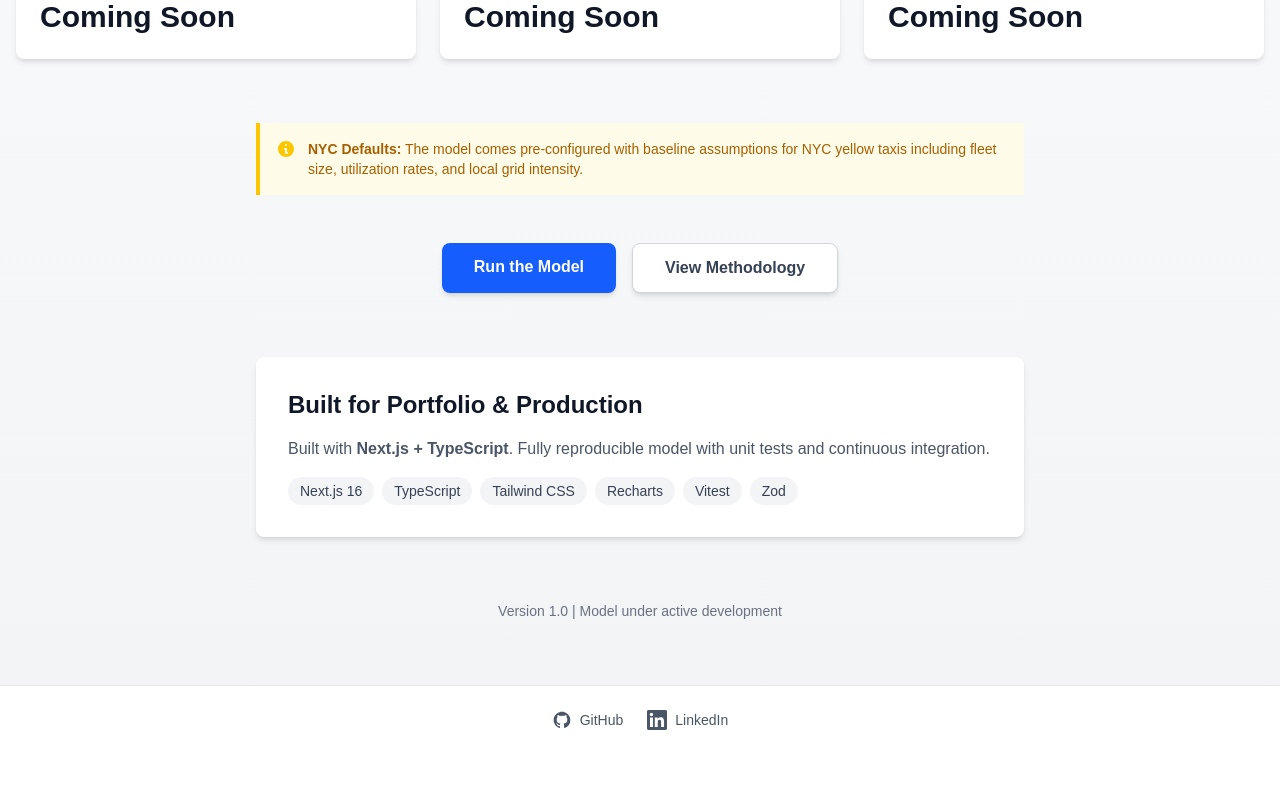
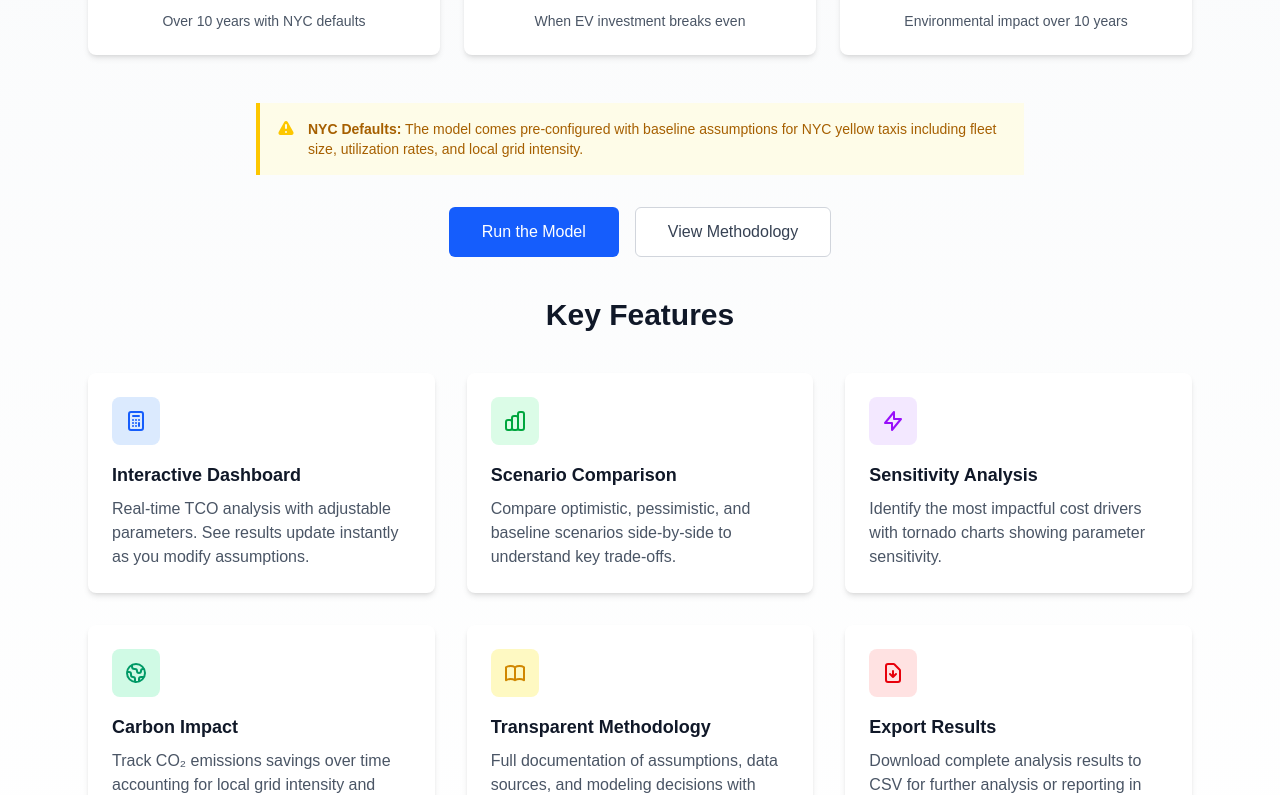
Before and after one commit to friendstrell-svg/NYC-Taxi-EV-simulator, a Next.js app: page / in a window 1280 px wide. Shown: the part 305-1100 px from the top of the page. Before the commit the page ends 1059 px from the top, so only its background shows below. Built offline with nearby package versions, Linux system fonts and the light colour scheme.

Commit message:
Update landing page layout

```diff
--- a/app/page.tsx
+++ b/app/page.tsx
@@ -1,27 +1,37 @@
+'use client'
+
+import Link from 'next/link'
+import { calculateModel } from '@/lib/model'
+import { NYC_DEFAULTS } from '@/lib/data/presets'
+
 export default function Home() {
+  // Calculate outputs from NYC Defaults
+  const outputs = calculateModel(NYC_DEFAULTS)
+
   return (
-    <main className="min-h-screen bg-gradient-to-b from-gray-50 to-gray-100">
-      <div className="container mx-auto px-4 py-16">
-        {/* Header */}
-        <header className="text-center mb-16">
-          <h1 className="text-5xl font-bold text-gray-900 mb-4">
-            NYC Taxi EV Simulator
-          </h1>
-          <p className="text-xl text-gray-600 max-w-2xl mx-auto">
-            Interactive decision-support tool for modeling the total cost of ownership
-            and carbon impact of electrifying New York City's yellow taxi fleet
-          </p>
-        </header>
+    <div className="min-h-screen bg-gradient-to-b from-gray-50 to-white">
+      {/* Hero Section */}
+      <div className="max-w-6xl mx-auto px-6 pt-16 pb-6 text-center">
+        <h1 className="text-5xl font-bold text-gray-900 mb-4">
+          NYC Taxi EV Simulator
+        </h1>
+        <p className="text-xl text-gray-600 mb-8 max-w-3xl mx-auto">
+          Interactive decision-support tool for modeling the total cost of ownership
+          and carbon impact of electrifying New York City's yellow taxi fleet
+        </p>
 
-        {/* KPI Tiles */}
-        <div className="grid grid-cols-1 md:grid-cols-3 gap-6 mb-16">
+        {/* Quick Stats */}
+        <div className="grid grid-cols-1 md:grid-cols-3 gap-6 mb-12">
           <div className="bg-white rounded-lg shadow-md p-6 border-t-4 border-blue-500">
             <div className="text-sm font-semibold text-gray-500 uppercase tracking-wide mb-2">
-              NPV per Taxi
+              NPV Savings (Fleet)
             </div>
             <div className="text-3xl font-bold text-gray-900">
-              Coming Soon
+              ${Math.abs(outputs.deltaNpv / 1_000_000).toFixed(0)}M
             </div>
+            <p className="text-sm text-gray-600 mt-2">
+              Over {NYC_DEFAULTS.years} years with NYC defaults
+            </p>
           </div>
 
           <div className="bg-white rounded-lg shadow-md p-6 border-t-4 border-green-500">
@@ -29,90 +39,239 @@ export default function Home() {
               Payback Period
             </div>
             <div className="text-3xl font-bold text-gray-900">
-              Coming Soon
+              {outputs.paybackYear !== null ? `${outputs.paybackYear} Years` : 'Never'}
             </div>
+            <p className="text-sm text-gray-600 mt-2">
+              When EV investment breaks even
+            </p>
           </div>
 
           <div className="bg-white rounded-lg shadow-md p-6 border-t-4 border-emerald-500">
             <div className="text-sm font-semibold text-gray-500 uppercase tracking-wide mb-2">
-              CO₂e Saved (t/yr)
+              CO₂ Saved (Total)
             </div>
             <div className="text-3xl font-bold text-gray-900">
-              Coming Soon
+              {(outputs.co2SavedTotal / 1_000_000).toFixed(1)}M Tonnes
             </div>
+            <p className="text-sm text-gray-600 mt-2">
+              Environmental impact over {NYC_DEFAULTS.years} years
+            </p>
           </div>
         </div>
 
-        {/* NYC Defaults Badge */}
-        <div className="bg-yellow-50 border-l-4 border-yellow-400 p-4 mb-12 max-w-3xl mx-auto">
+        {/* Info Box */}
+        <div className="bg-yellow-50 border-l-4 border-yellow-400 p-4 mb-8 text-left max-w-3xl mx-auto">
           <div className="flex">
             <div className="flex-shrink-0">
-              <svg className="h-5 w-5 text-yellow-400" viewBox="0 0 20 20" fill="currentColor">
-                <path fillRule="evenodd" d="M18 10a8 8 0 11-16 0 8 8 0 0116 0zm-7-4a1 1 0 11-2 0 1 1 0 012 0zM9 9a1 1 0 000 2v3a1 1 0 001 1h1a1 1 0 100-2v-3a1 1 0 00-1-1H9z" clipRule="evenodd" />
+              <svg
+                className="h-5 w-5 text-yellow-400"
+                viewBox="0 0 20 20"
+                fill="currentColor"
+              >
+                <path
+                  fillRule="evenodd"
+                  d="M8.257 3.099c.765-1.36 2.722-1.36 3.486 0l5.58 9.92c.75 1.334-.213 2.98-1.742 2.98H4.42c-1.53 0-2.493-1.646-1.743-2.98l5.58-9.92zM11 13a1 1 0 11-2 0 1 1 0 012 0zm-1-8a1 1 0 00-1 1v3a1 1 0 002 0V6a1 1 0 00-1-1z"
+                  clipRule="evenodd"
+                />
               </svg>
             </div>
             <div className="ml-3">
               <p className="text-sm text-yellow-700">
                 <strong className="font-semibold">NYC Defaults:</strong> The model comes
-                pre-configured with baseline assumptions for NYC yellow taxis including fleet
-                size, utilization rates, and local grid intensity.
+                pre-configured with baseline assumptions for NYC yellow taxis including
+                fleet size, utilization rates, and local grid intensity.
               </p>
             </div>
           </div>
         </div>
 
-        {/* Action Buttons */}
-        <div className="flex flex-col sm:flex-row gap-4 justify-center mb-16">
-          <a
+        {/* CTA Buttons */}
+        <div className="flex flex-col sm:flex-row gap-4 justify-center">
+          <Link
             href="/dashboard"
-            className="bg-blue-600 hover:bg-blue-700 text-white font-semibold py-3 px-8 rounded-lg shadow-md transition-colors text-center"
+            className="inline-flex items-center justify-center px-8 py-3 border border-transparent text-base font-medium rounded-md text-white bg-blue-600 hover:bg-blue-700 transition-colors"
           >
             Run the Model
-          </a>
-          <a
+          </Link>
+
+          <Link
             href="/methodology"
-            className="bg-white hover:bg-gray-50 text-gray-700 font-semibold py-3 px-8 rounded-lg shadow-md border border-gray-300 transition-colors inline-block text-center"
+            className="inline-flex items-center justify-center px-8 py-3 border border-gray-300 text-base font-medium rounded-md text-gray-700 bg-white hover:bg-gray-50 transition-colors"
           >
             View Methodology
-          </a>
+          </Link>
         </div>
+      </div>
 
-        {/* Tech Stack */}
-        <div className="bg-white rounded-lg shadow-md p-8 max-w-3xl mx-auto">
-          <h2 className="text-2xl font-bold text-gray-900 mb-4">
-            Built for Portfolio & Production
-          </h2>
-          <p className="text-gray-600 mb-4">
-            Built with <strong>Next.js + TypeScript</strong>. Fully reproducible model
-            with unit tests and continuous integration.
-          </p>
-          <div className="flex flex-wrap gap-2">
-            <span className="bg-gray-100 text-gray-700 px-3 py-1 rounded-full text-sm font-medium">
-              Next.js 16
-            </span>
-            <span className="bg-gray-100 text-gray-700 px-3 py-1 rounded-full text-sm font-medium">
-              TypeScript
-            </span>
-            <span className="bg-gray-100 text-gray-700 px-3 py-1 rounded-full text-sm font-medium">
-              Tailwind CSS
-            </span>
-            <span className="bg-gray-100 text-gray-700 px-3 py-1 rounded-full text-sm font-medium">
-              Recharts
-            </span>
-            <span className="bg-gray-100 text-gray-700 px-3 py-1 rounded-full text-sm font-medium">
-              Vitest
-            </span>
-            <span className="bg-gray-100 text-gray-700 px-3 py-1 rounded-full text-sm font-medium">
-              Zod
-            </span>
+      {/* Features Section */}
+      <div className="max-w-6xl mx-auto px-6 pt-4 pb-12">
+        <h2 className="text-3xl font-bold text-gray-900 text-center mb-10">
+          Key Features
+        </h2>
+
+        <div className="grid grid-cols-1 md:grid-cols-2 lg:grid-cols-3 gap-8">
+          {/* Feature 1 */}
+          <div className="bg-white rounded-lg shadow-md p-6">
+            <div className="w-12 h-12 bg-blue-100 rounded-lg flex items-center justify-center mb-4">
+              <svg
+                className="w-6 h-6 text-blue-600"
+                fill="none"
+                stroke="currentColor"
+                viewBox="0 0 24 24"
+              >
+                <path
+                  strokeLinecap="round"
+                  strokeLinejoin="round"
+                  strokeWidth={2}
+                  d="M9 7h6m0 10v-3m-3 3h.01M9 17h.01M9 14h.01M12 14h.01M15 11h.01M12 11h.01M9 11h.01M7 21h10a2 2 0 002-2V5a2 2 0 00-2-2H7a2 2 0 00-2 2v14a2 2 0 002 2z"
+                />
+              </svg>
+            </div>
+            <h3 className="text-lg font-semibold text-gray-900 mb-2">
+              Interactive Dashboard
+            </h3>
+            <p className="text-gray-600">
+              Real-time TCO analysis with adjustable parameters. See results update
+              instantly as you modify assumptions.
+            </p>
+          </div>
+
+          {/* Feature 2 */}
+          <div className="bg-white rounded-lg shadow-md p-6">
+            <div className="w-12 h-12 bg-green-100 rounded-lg flex items-center justify-center mb-4">
+              <svg
+                className="w-6 h-6 text-green-600"
+                fill="none"
+                stroke="currentColor"
+                viewBox="0 0 24 24"
+              >
+                <path
+                  strokeLinecap="round"
+                  strokeLinejoin="round"
+                  strokeWidth={2}
+                  d="M9 19v-6a2 2 0 00-2-2H5a2 2 0 00-2 2v6a2 2 0 002 2h2a2 2 0 002-2zm0 0V9a2 2 0 012-2h2a2 2 0 012 2v10m-6 0a2 2 0 002 2h2a2 2 0 002-2m0 0V5a2 2 0 012-2h2a2 2 0 012 2v14a2 2 0 01-2 2h-2a2 2 0 01-2-2z"
+                />
+              </svg>
+            </div>
+            <h3 className="text-lg font-semibold text-gray-900 mb-2">
+              Scenario Comparison
+            </h3>
+            <p className="text-gray-600">
+              Compare optimistic, pessimistic, and baseline scenarios side-by-side
+              to understand key trade-offs.
+            </p>
+          </div>
+
+          {/* Feature 3 */}
+          <div className="bg-white rounded-lg shadow-md p-6">
+            <div className="w-12 h-12 bg-purple-100 rounded-lg flex items-center justify-center mb-4">
+              <svg
+                className="w-6 h-6 text-purple-600"
+                fill="none"
+                stroke="currentColor"
+                viewBox="0 0 24 24"
+              >
+                <path
+                  strokeLinecap="round"
+                  strokeLinejoin="round"
+                  strokeWidth={2}
+                  d="M13 10V3L4 14h7v7l9-11h-7z"
+                />
+              </svg>
+            </div>
+            <h3 className="text-lg font-semibold text-gray-900 mb-2">
+              Sensitivity Analysis
+            </h3>
+            <p className="text-gray-600">
+              Identify the most impactful cost drivers with tornado charts showing
+              parameter sensitivity.
+            </p>
+          </div>
+
+          {/* Feature 4 */}
+          <div className="bg-white rounded-lg shadow-md p-6">
+            <div className="w-12 h-12 bg-emerald-100 rounded-lg flex items-center justify-center mb-4">
+              <svg
+                className="w-6 h-6 text-emerald-600"
+                fill="none"
+                stroke="currentColor"
+                viewBox="0 0 24 24"
+              >
+                <path
+                  strokeLinecap="round"
+                  strokeLinejoin="round"
+                  strokeWidth={2}
+                  d="M3.055 11H5a2 2 0 012 2v1a2 2 0 002 2 2 2 0 012 2v2.945M8 3.935V5.5A2.5 2.5 0 0010.5 8h.5a2 2 0 012 2 2 2 0 104 0 2 2 0 012-2h1.064M15 20.488V18a2 2 0 012-2h3.064M21 12a9 9 0 11-18 0 9 9 0 0118 0z"
+                />
+              </svg>
+            </div>
+            <h3 className="text-lg font-semibold text-gray-900 mb-2">
+              Carbon Impact
+            </h3>
+            <p className="text-gray-600">
+              Track CO₂ emissions savings over time accounting for local grid
+              intensity and vehicle efficiency.
+            </p>
+          </div>
+
+          {/* Feature 5 */}
+          <div className="bg-white rounded-lg shadow-md p-6">
+            <div className="w-12 h-12 bg-yellow-100 rounded-lg flex items-center justify-center mb-4">
+              <svg
+                className="w-6 h-6 text-yellow-600"
+                fill="none"
+                stroke="currentColor"
+                viewBox="0 0 24 24"
+              >
+                <path
+                  strokeLinecap="round"
+                  strokeLinejoin="round"
+                  strokeWidth={2}
+                  d="M12 6.253v13m0-13C10.832 5.477 9.246 5 7.5 5S4.168 5.477 3 6.253v13C4.168 18.477 5.754 18 7.5 18s3.332.477 4.5 1.253m0-13C13.168 5.477 14.754 5 16.5 5c1.747 0 3.332.477 4.5 1.253v13C19.832 18.477 18.247 18 16.5 18c-1.746 0-3.332.477-4.5 1.253"
+                />
+              </svg>
+            </div>
+            <h3 className="text-lg font-semibold text-gray-900 mb-2">
+              Transparent Methodology
+            </h3>
+            <p className="text-gray-600">
+              Full documentation of assumptions, data sources, and modeling decisions
+              with clear explanations.
+            </p>
+          </div>
+
+          {/* Feature 6 */}
+          <div className="bg-white rounded-lg shadow-md p-6">
+            <div className="w-12 h-12 bg-red-100 rounded-lg flex items-center justify-center mb-4">
+              <svg
+                className="w-6 h-6 text-red-600"
+                fill="none"
+                stroke="currentColor"
+                viewBox="0 0 24 24"
+              >
+                <path
+                  strokeLinecap="round"
+                  strokeLinejoin="round"
+                  strokeWidth={2}
+                  d="M12 10v6m0 0l-3-3m3 3l3-3m2 8H7a2 2 0 01-2-2V5a2 2 0 012-2h5.586a1 1 0 01.707.293l5.414 5.414a1 1 0 01.293.707V19a2 2 0 01-2 2z"
+                />
+              </svg>
+            </div>
+            <h3 className="text-lg font-semibold text-gray-900 mb-2">
+              Export Results
+            </h3>
+            <p className="text-gray-600">
+              Download complete analysis results to CSV for further analysis or
+              reporting in Excel.
+            </p>
           </div>
         </div>
+      </div>
 
-        {/* Footer */}
-        <footer className="text-center mt-16 text-gray-500 text-sm">
-          <p>Version 1.0 | Model under active development</p>
-        </footer>
+      {/* Footer Note */}
+      <div className="max-w-6xl mx-auto px-6 py-8 text-center text-sm text-gray-500">
+        <p>Version 1.0 | Model under active development</p>
       </div>
-    </main>
+    </div>
   )
 }
```
